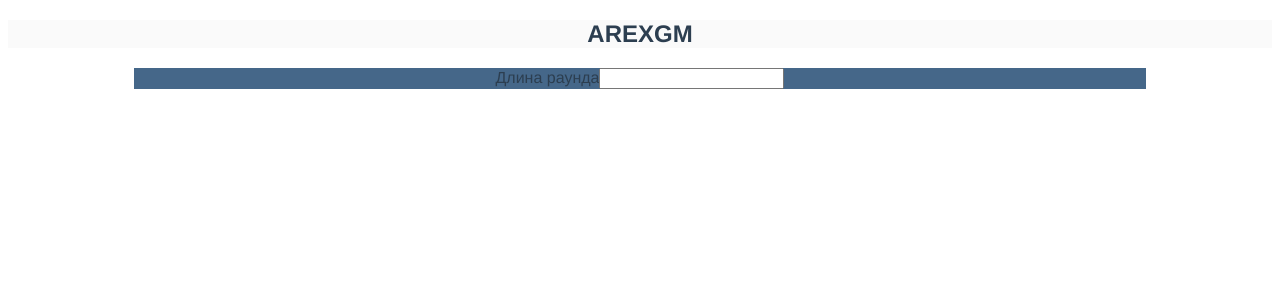
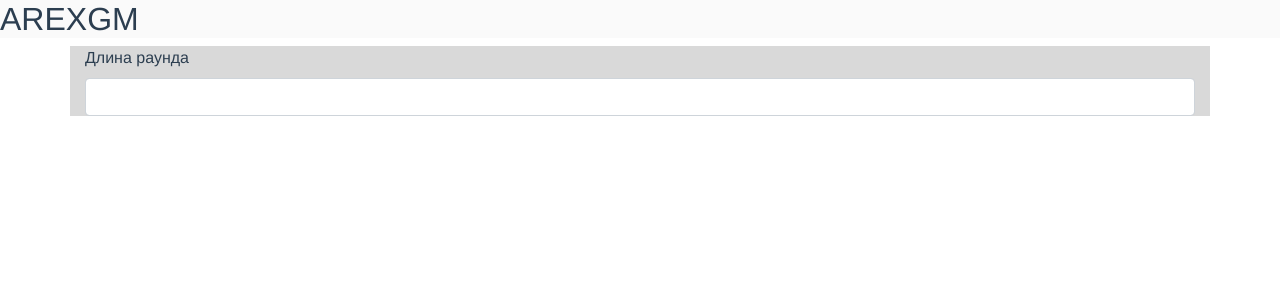
Before and after one commit to perispomenon/arexgm, a Vue app in the folder client/: page / in a window 1280 px wide. Shown: the top 300 px of the page. Built offline with nearby package versions, Linux system fonts and the light colour scheme.

Commit message:
added bootstrap

```diff
--- a/client/package.json
+++ b/client/package.json
@@ -8,6 +8,9 @@
     "lint": "vue-cli-service lint"
   },
   "dependencies": {
+    "bootstrap": "^4.1.2",
+    "jquery": "^3.3.1",
+    "popper.js": "^1.14.3",
     "vue": "^2.5.16",
     "vue-router": "^3.0.1",
     "vuex": "^3.0.1"
--- a/client/src/App.vue
+++ b/client/src/App.vue
@@ -9,14 +9,5 @@
   font-family 'Avenir', Helvetica, Arial, sans-serif
   -webkit-font-smoothing antialiased
   -moz-osx-font-smoothing grayscale
-  text-align center
   color #2c3e50
-
-#nav
-  padding 30px
-  a
-    font-weight bold
-    color #2c3e50
-    &.router-link-exact-active
-      color #42b983
 </style>
--- a/client/src/components/GameBoard.vue
+++ b/client/src/components/GameBoard.vue
@@ -1,7 +1,9 @@
 <template>
-<div id="game-board">
-  <label>Длина раунда</label>
-  <input type="number">
+<div id="game-board" class="container">
+  <div class="form-group">
+    <label>Длина раунда</label>
+    <input type="number" class="form-control">
+  </div>
 </div>
 </template>
 
@@ -20,7 +22,5 @@ export default {
 
 <style lang="stylus" scoped>
 #game-board
-  background #456789
-  width 80%
-  margin 0 auto
+  background #d9d9d9
 </style>
--- a/client/src/components/MainHeader.vue
+++ b/client/src/components/MainHeader.vue
@@ -3,7 +3,6 @@
   <header>
     <h2>AREXGM</h2>
     <nav>
-
     </nav>
   </header>
 </div>
--- a/client/src/main.js
+++ b/client/src/main.js
@@ -2,6 +2,8 @@ import Vue from 'vue'
 import App from './App.vue'
 import router from './router'
 import store from './store'
+import 'bootstrap'
+import 'bootstrap/dist/css/bootstrap.min.css'
 
 Vue.config.productionTip = false
 
```
Also changed, not shown: package.json (+5 -3 lines), 2 other files (tests, documents, lock files or other folders).
